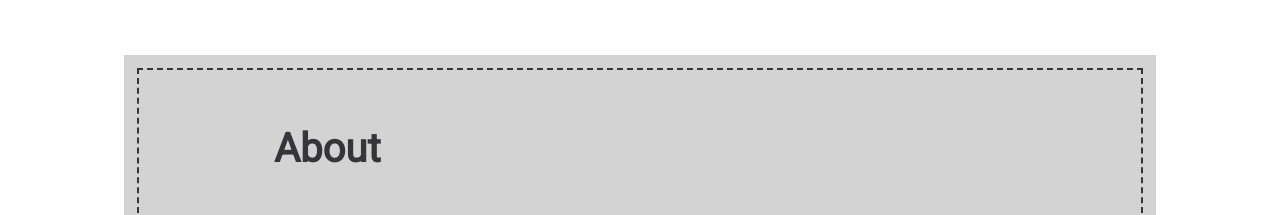
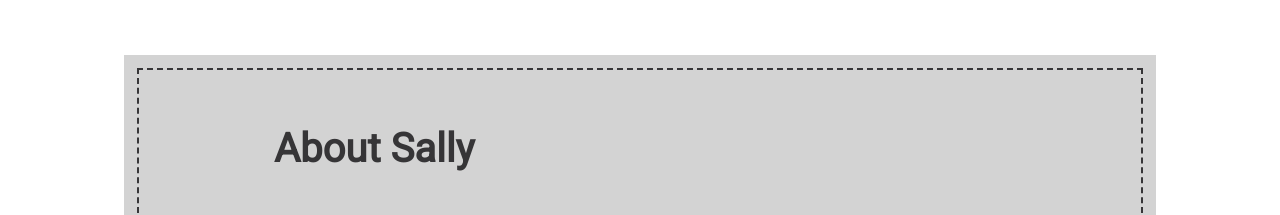
Before and after one commit to sallyhall/sallyhall.github.io, a website: page index.html in a window 1280 px wide. Shown: the part 820-1035 px from the top of the page. Drawn offline with nearby package versions, Linux system fonts and the light colour scheme.

Commit message:
title update

```diff
--- a/index.html
+++ b/index.html
@@ -53,7 +53,7 @@
     </section>
     <div class="subsection">
       <a class="anchor" name="about"></a>
-      <h1>About</h1>
+      <h1>About Sally</h1>
       <img src="images/sally_headshot.jpg" alt="" class="headshot">
       <p>
         I've spent the past nine years working on software teams. As a cryptographic analyst, automated test engineer, and <strong>scrum master</strong>, I saw the software development lifecyle from a variety of angles.
```
